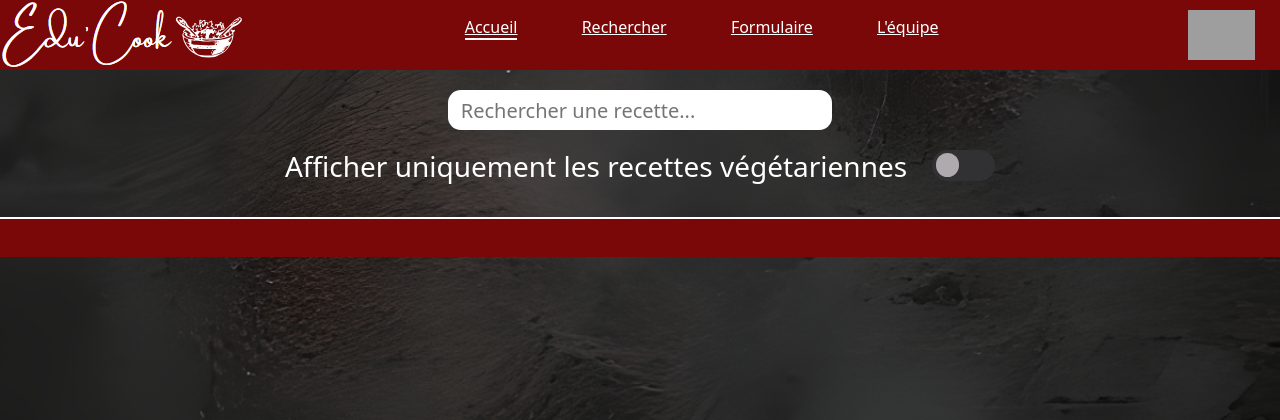
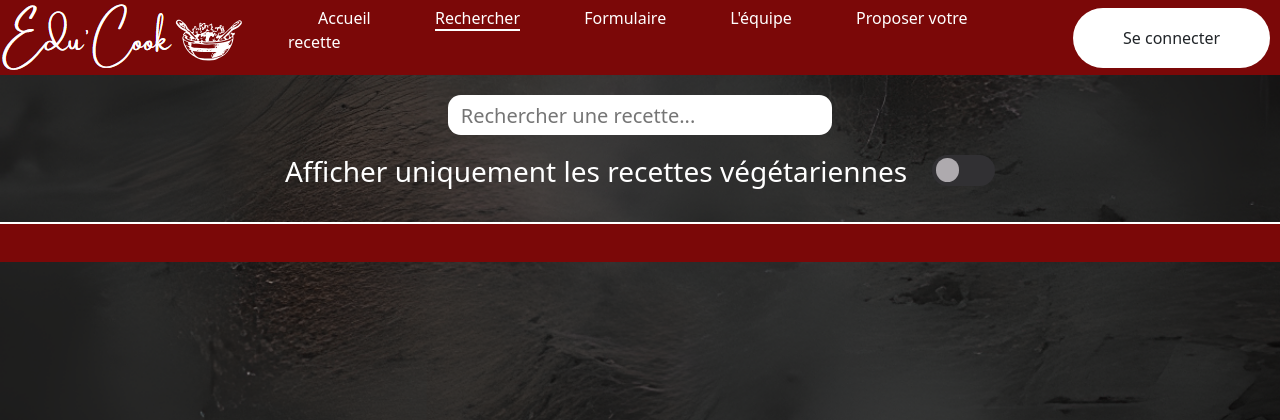
Before and after one commit to mathieu-Chourreau/S3.01-parcours-A-Groupe11, a PHP site: page /Recherche.php in a window 1280 px wide. Shown: the top 420 px of the page. Run offline with PHP 8.4, Linux system fonts and the light colour scheme; data that the repository does not hold is empty; grey boxes are pictures that could not be loaded.

Commit message:
navbar fonctionnelle

```diff
--- a/src/code/site/Recherche.php
+++ b/src/code/site/Recherche.php
@@ -16,22 +16,28 @@
     <nav id="nav">
         <div id="divun">
             <a href="index.html"><img class="img_logo" src="image/logo.png"></a>
+            <div class="hame">
+                <label class="burger" id="burger" for="burger">
+                    <input type="checkbox" id="burger">
+                    <span></span>
+                    <span></span>
+                    <span></span>
+                </label>
+            </div>
         </div>
         <div class="divdeux">
             <ul id="menu">
-                <li><a href="#" class="link active">Accueil</a></li>
-                <li><a href="#" class="link">Rechercher</a></li>
+                <li><a href="#" class="link">Accueil</a></li>
+                <li><a href="#" class="link active">Rechercher</a></li>
                 <li><a href="#" class="link">Formulaire</a></li>
                 <li><a href="#" class="link">L'équipe</a></li>
+                <li><a href="#" class="link">Proposer votre recette</a></li>
+                <li><a href="#" class="link">Se connecter</a></li>
             </ul>
         </div>
-        <div class="ham">
-            <div class="line" id="un"></div>
-            <div class="line" id="deux"></div>
-            <div class="line" id="trois"></div>
+        <div class="nav-button">
+            <button class="btn white-btn" id="loginBtn">Se connecter</button>
         </div>
-        <div id="rien"></div>
-        <img id="burger" src="image/fleur1.jpg">
     </nav>
 
     <div class="search">
@@ -50,11 +56,11 @@
         <?php
         include 'bd.php';
 
-        $recetteValide = "SELECT r.nom AS nom_recette, r.image AS imageR, r.instruction as instruction, cr.gout AS categorie_recette
+        $recetteValide = "SELECT r.identifiant, r.nom AS nom_recette, r.image AS imageR, r.instruction as instruction, cr.gout AS categorie_recette
         FROM recette r
         JOIN appartenirrc a ON a.identifiantR = r.identifiant
         JOIN categorierecette cr ON a.identifiantC = cr.identifiant
-        ORDER BY nom_recette;";
+        ORDER BY r.identifiant;";
 
         $resultRecette = $conn->query($recetteValide);
 
--- a/src/code/site/recherche.css
+++ b/src/code/site/recherche.css
@@ -53,33 +53,42 @@ h3{
 }
 
 
+#nav{
+    display: grid;
+    grid-template-columns: 1fr 3fr 1fr;
+    background-color: rgb(123,8,8);
+    justify-content: center;
+    align-items: center;
+    height:75px;
+    z-index: 10;
+}
+
+.divun{
+    display: flex;
+    justify-content: center;
+    grid-column: 1;
+}
+
+.divdeux {
+    display: flex;
+    justify-content: center;
+    align-items: center;
+    grid-column: 2;
+    width: 100%;
+}
+
+.nav-button{
+    display: flex;
+    height: 100%;
+    justify-content: right;
+    align-items: center;
+    grid-column: 3;
+    padding-right: 10px;
+}
 
 
-
-
-
-
-
-
-
-
-
-
-
-
-
-
-
-
-#nav{
-    display: flex;
-    justify-content: space-between;
-    background-color: rgb(123,8,8);
-    align-items: center;
-}
-
-#divun{
-    display: flex;
+.hame{
+    display: none;
 }
 
 nav #menu ul{
@@ -93,8 +102,8 @@ nav #menu li{
     transition: all 0.3s ease-out;
 }
 
-nav #menu li:hover{
-    background: #333;
+nav #menu li:last-child{
+    display: none;
 }
 
 nav #menu li a{
@@ -153,23 +160,18 @@ nav #menu li a{
         margin: 30px 0px;
         font-size: 1.5em;
     }
+
+    .hame{
+        display: flex;
+        justify-content: center;
+        height: 100%;
+    }
+
+    .nav-button{
+        display: none;
+    }
 }
 
-.grid{
-    display: grid;
-    grid-template-columns: 1fr 3fr;
-    max-width: 1000px;
-    border-radius: 30px;
-    background-color: white;
-}
-
-#burger{
-    position: absolute;
-    top: 10px;
-    right: 25px;
-    height: 50px;
-    font-weight: 50px;
-}
 
 .s_recherche{
     justify-content: center;
@@ -355,25 +266,17 @@ body {
     background-size: cover;
 }
 
-.pageFormulaire{
-    height: 100%;
-    width: 100%;
-    margin: 0;
-    background: url(image/fond_page_accueil.png);
-    background-repeat: no-repeat;
-    background-size: cover;
-    background-color: #666;
-    background-position: center;
-    z-index: -1;
-}
-
-
 .link:hover, .active{
     border-bottom: 2px solid #fff;
 }
+
+.link{
+    text-decoration: none;
+}
+
 .nav-button .btn{
-    width: 10vw;
-    height: 5.5vh;
+    width: 80%;
+    height: 80%;
     font-weight: 500;
     background: rgb(248, 208, 208);
     border: none;
```
Also changed, not shown: other parts of src/code/site/recherche.css (+79 -173 lines), src/code/site/image/bouton-play.jpg (deleted).
